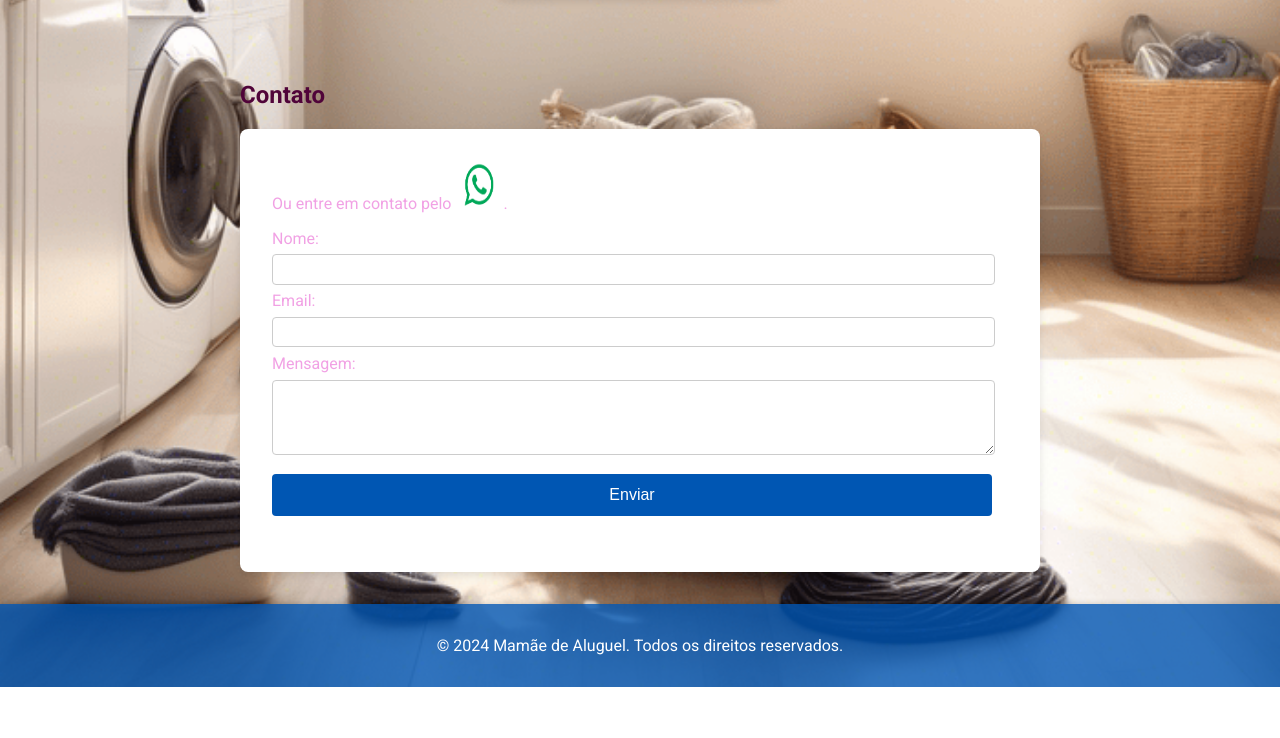
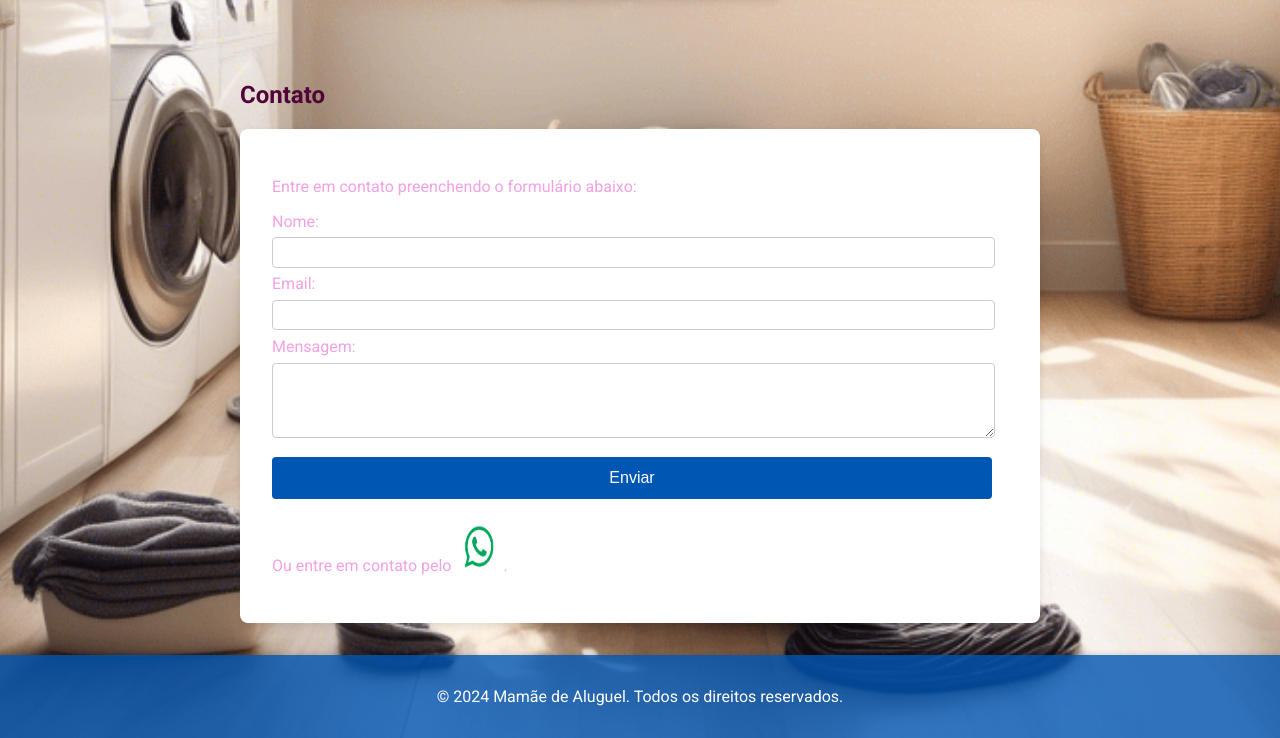
Before and after one commit to felipemgiusti/mamaedealuguel, a plain HTML site: page index.html in a window 1280 px wide. Shown: the part 835-1573 px from the top of the page. Before the commit the page ends 1522 px from the top, so only its background shows below. Drawn offline with Linux system fonts and the light colour scheme.

Commit message:
Update index.html

```diff
--- a/index.html
+++ b/index.html
@@ -175,10 +175,7 @@
     <section id="contact">
         <h2>Contato</h2>
         <div class="contact">
-            Ou entre em contato pelo <a href="https://wa.me/5511953654681" target="_blank">
-                <img src="https://raw.githubusercontent.com/felipemgiusti/mamaedealuguel/main/whatsapp.jpg" alt="WhatsApp" style="width: 48px; height: 48px;"></a>.
-
-            <p>
+            <p>Entre em contato preenchendo o formulário abaixo:</p>
             <form action="https://formsubmit.co/felipe.mgiusti@hotmail.com" method="post">
                 <label for="name">Nome:</label>
                 <input type="text" id="name" name="name" required>
@@ -191,6 +188,8 @@
 
                 <input type="submit" value="Enviar">
             </form>
+            <p>Ou entre em contato pelo <a href="https://wa.me/5511988905429" target="_blank">
+                <img src="https://raw.githubusercontent.com/felipemgiusti/mamaedealuguel/main/whatsapp.jpg" alt="WhatsApp" style="width: 48px; height: 48px;"></a>.
             </p>
         </div>
     </section>
```
Lines whose indentation alone changed are shown as unchanged.
